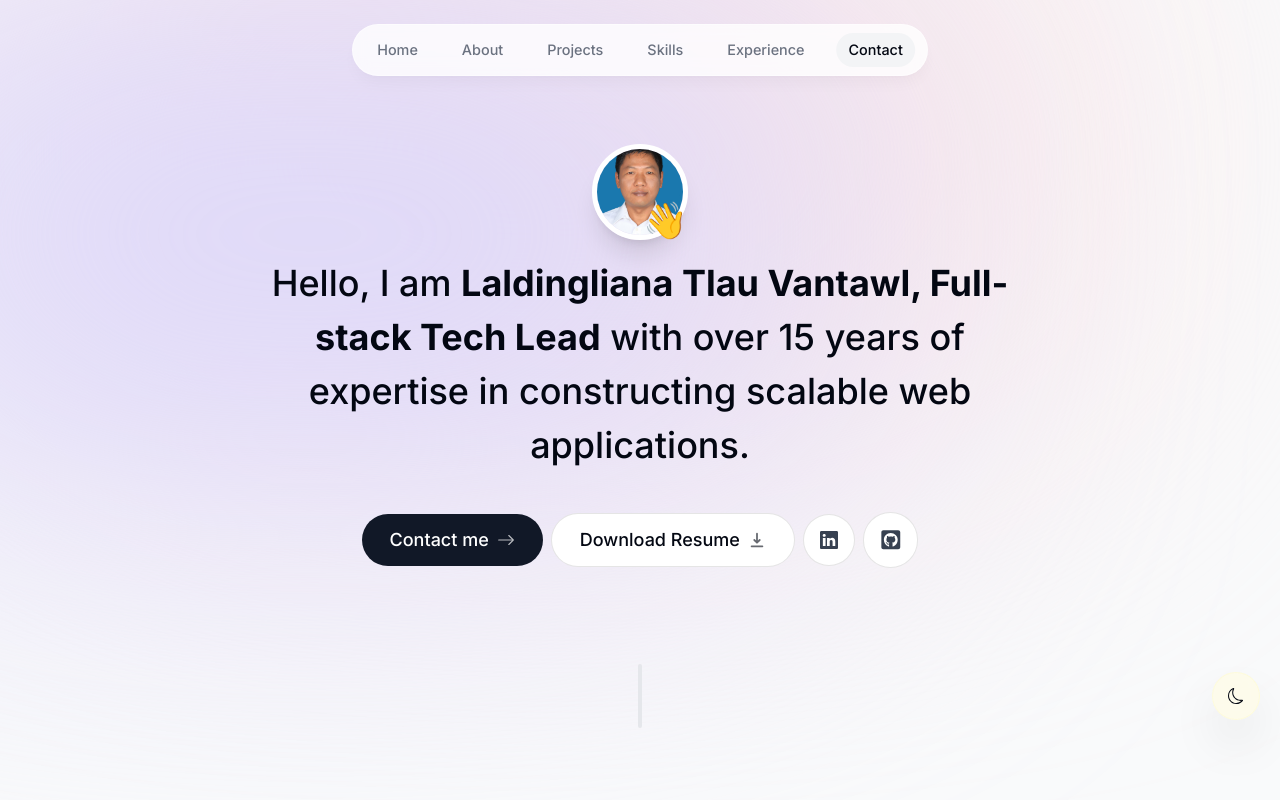
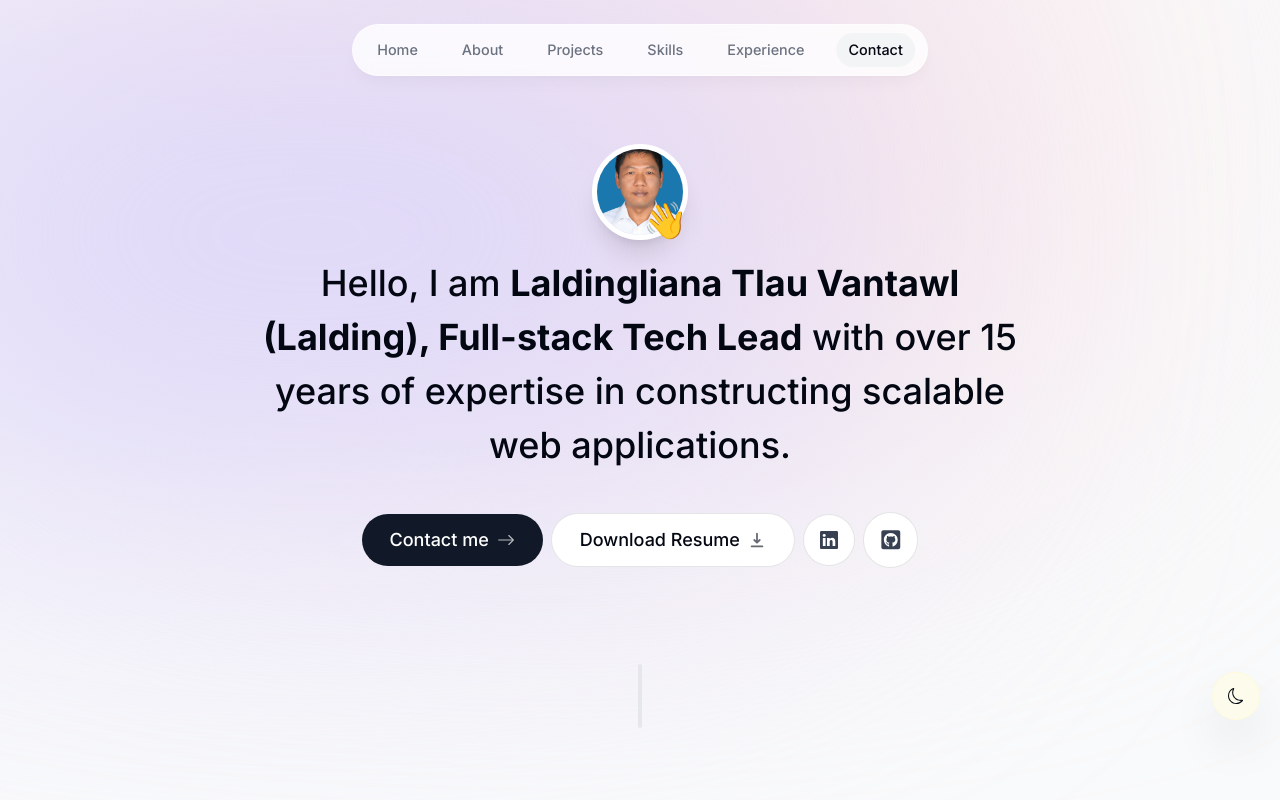
Before and after one commit to pateatlau/lalding-portfolio, a Next.js app: page / in a window 1280 px wide. Shown: the top 800 px of the page. Built offline with nearby package versions, Linux system fonts and the light colour scheme; no server answers.

Commit message:
Added 'Lalding' in name in heading

```diff
--- a/components/intro.tsx
+++ b/components/intro.tsx
@@ -64,7 +64,7 @@ export default function Intro() {
       >
         Hello, I am{' '}
         <span className="font-bold">
-          Laldingliana Tlau Vantawl, Full-stack Tech Lead
+          Laldingliana Tlau Vantawl (Lalding), Full-stack Tech Lead
         </span>{' '}
         with over 15 years of expertise in constructing scalable web
         applications.
```
